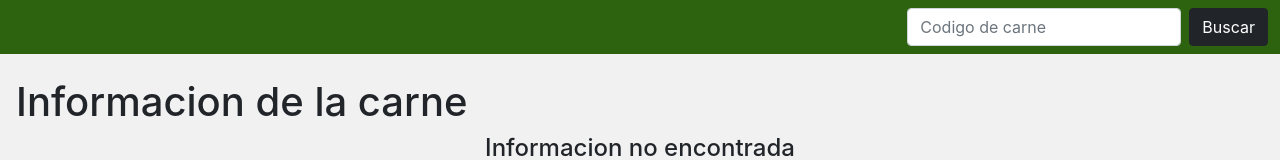
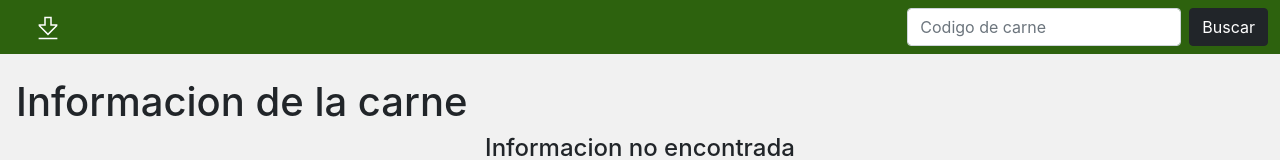
Before and after one commit to SilvestreTolaRichard/supply-chain-front, a React (Create React App) app: page /carne/informacion in a window 1280 px wide. Shown: the top 160 px of the page. Built offline with nearby package versions, Linux system fonts and the light colour scheme.

Commit message:
correcion de errores de ultimo commit

```diff
--- a/src/components/home/HomeScreen.jsx
+++ b/src/components/home/HomeScreen.jsx
@@ -1,3 +1,4 @@
+import supplychain from '../../img/supplychain.png'
 
 export const HomeScreen = () => {
   return (
--- a/src/components/meat/SearcherMeat.jsx
+++ b/src/components/meat/SearcherMeat.jsx
@@ -1,9 +1,9 @@
 import React, { Component } from 'react'
-import { Link } from 'react-router-dom'
 import Web3Connection from '../../modules/Web3Connection'
 import production from '../../img/cow.svg'
 import transport from '../../img/truck.svg'
 import elaboration from '../../img/meat.svg'
+import download from '../../img/arrow-thick-to-bottom.svg'
 
 
 export class SearcherMeat extends Component {
@@ -102,7 +102,9 @@ export class SearcherMeat extends Component {
       <div>
         <nav className="navbar navbar-expand-sm" style={{backgroundColor: '#2d620e'}}>
           <div className='container-fluid'>
-            <div></div>
+            <div className='px-4'>
+              <img src={download} role='button' title='Descargar' />
+            </div>
             <form className="d-flex" onSubmit={this.handleSubmit}>
               <input className="form-control me-2" type="search" id="codCarne" placeholder="Codigo de carne" onChange={this.handleChange} />
               <button className="btn btn-dark" type="submit">Buscar</button>
```
Also changed, not shown: src/img/arrow-thick-to-bottom.svg.
